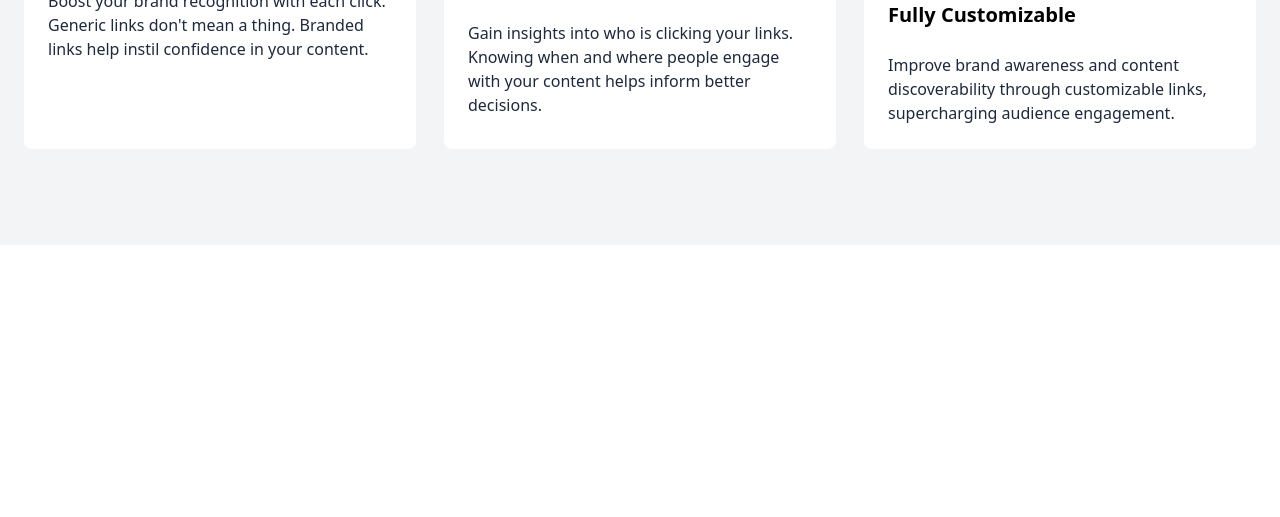
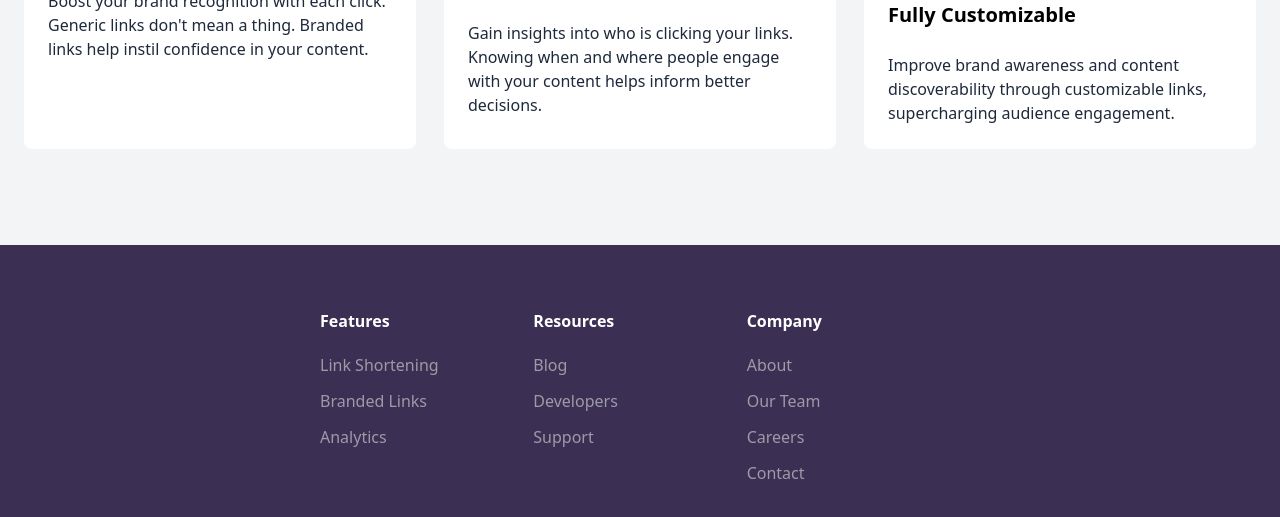
Before and after one commit to ZahraBahmanpour/shortly-tailwind, a website: page src/index.html in a window 1280 px wide. Shown: the part 1310-1827 px from the top of the page. Before the commit the page ends 1555 px from the top, so only its background shows below. Drawn offline with Linux system fonts and the light colour scheme.

Commit message:
implement footer section

```diff
--- a/src/index.html
+++ b/src/index.html
@@ -178,5 +178,51 @@
         </div>
       </div>
     </section>
+
+    <footer class="bg-darkViolet py-16">
+      <!-- Menus Container -->
+      <div class="flex mx-auto w-1/2">
+        <!-- Menu 1 -->
+        <div class="flex w-full flex-col items-start">
+          <div class="mb-5 font-bold capitalize text-white">Features</div>
+          <div class="flex flex-col items-start space-y-3">
+            <a href="#" class="capitalize text-gray hover:text-cyan"
+              >Link shortening</a
+            >
+            <a href="#" class="capitalize text-gray hover:text-cyan"
+              >Branded links</a
+            >
+            <a href="#" class="capitalize text-gray hover:text-cyan"
+              >Analytics</a
+            >
+          </div>
+        </div>
+
+        <!-- Menu 2 -->
+        <div class="flex w-full flex-col items-start">
+          <div class="mb-5 font-bold capitalize text-white">Resources</div>
+          <div class="flex flex-col items-start space-y-3">
+            <a href="#" class="capitalize text-gray hover:text-cyan">Blog</a>
+            <a href="#" class="capitalize text-gray hover:text-cyan"
+              >Developers</a
+            >
+            <a href="#" class="capitalize text-gray hover:text-cyan">Support</a>
+          </div>
+        </div>
+
+        <!-- Menu 3 -->
+        <div class="flex w-full flex-col items-start">
+          <div class="mb-5 font-bold capitalize text-white">Company</div>
+          <div class="flex flex-col space-y-3 items-start">
+            <a href="#" class="capitalize text-gray hover:text-cyan">About</a>
+            <a href="#" class="capitalize text-gray hover:text-cyan"
+              >Our Team</a
+            >
+            <a href="#" class="capitalize text-gray hover:text-cyan">Careers</a>
+            <a href="#" class="capitalize text-gray hover:text-cyan">Contact</a>
+          </div>
+        </div>
+      </div>
+    </footer>
   </body>
 </html>
```
Also changed, not shown: src/output.css.
